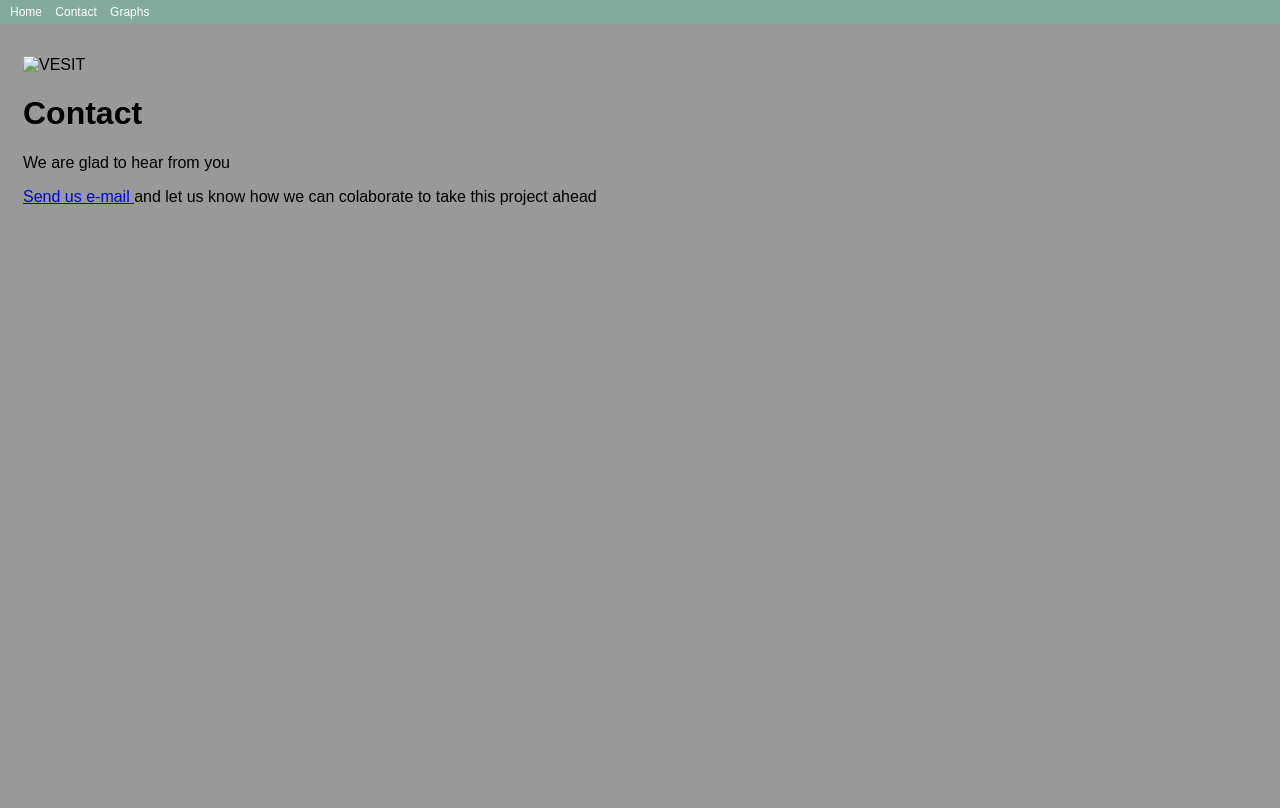
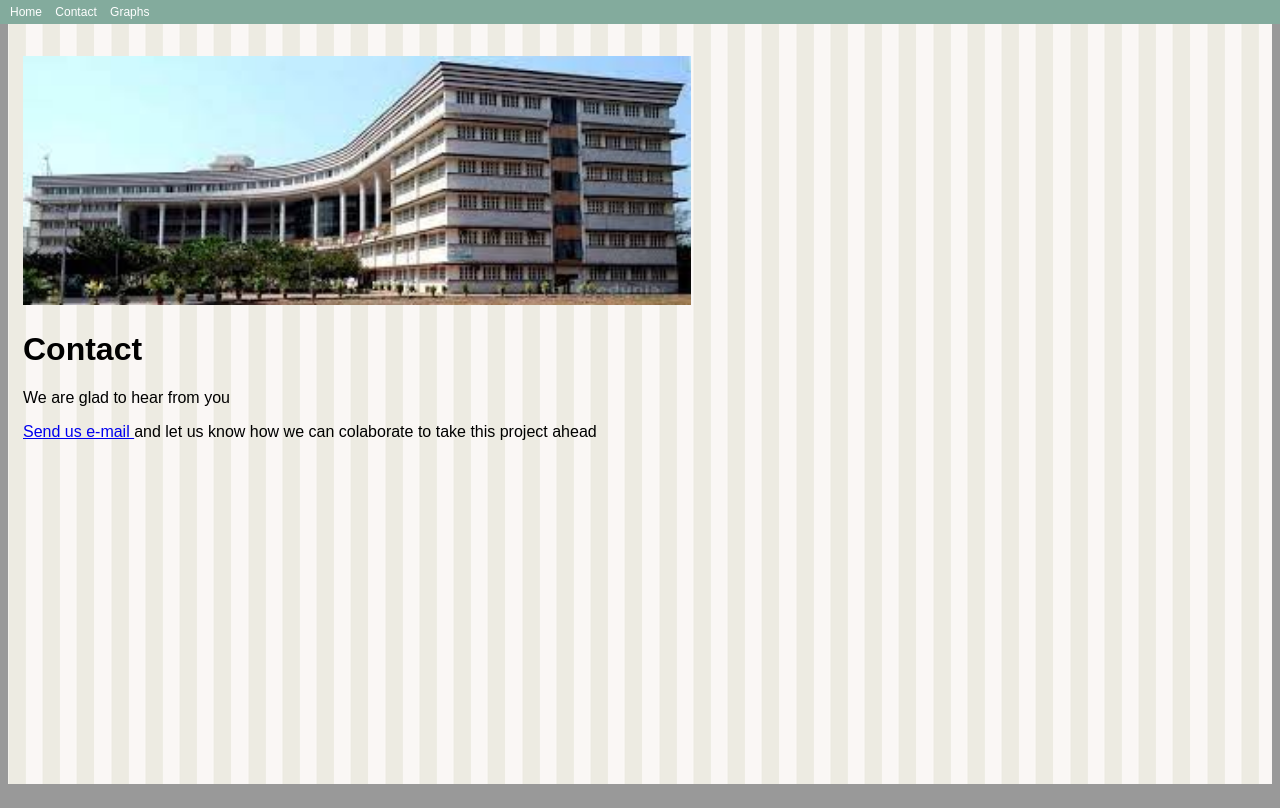
Before and after one commit to AAD-27/SWMS, a plain HTML site: page contact.html in a window 1280 px wide. Drawn offline with Linux system fonts and the light colour scheme.

Commit message:
Update contact.html

```diff
--- a/contact.html
+++ b/contact.html
@@ -50,7 +50,7 @@
 
         main {
             display: block;
-            background-image: url("images/background.png");
+            background-image: url("background.png");
             padding-top: 3em;
             padding-bottom: 3em;  /*   make space for nav bar  */
             padding-left: 15px;
@@ -73,7 +73,7 @@
 
 
         <article">
-            <img src="images/VESIT.PNG" alt="VESIT" style="width: 53.5%; display: inline-block;">
+            <img src="VESIT.PNG" alt="VESIT" style="width: 53.5%; display: inline-block;">
             <h1> Contact </h1>
             <p>We are glad to hear from you </p>
             <p><a href="mailto:2019ameya.dikshit@ves.ac.in?subject=Interested%20in%20Project">Send us e-mail </a>
```
